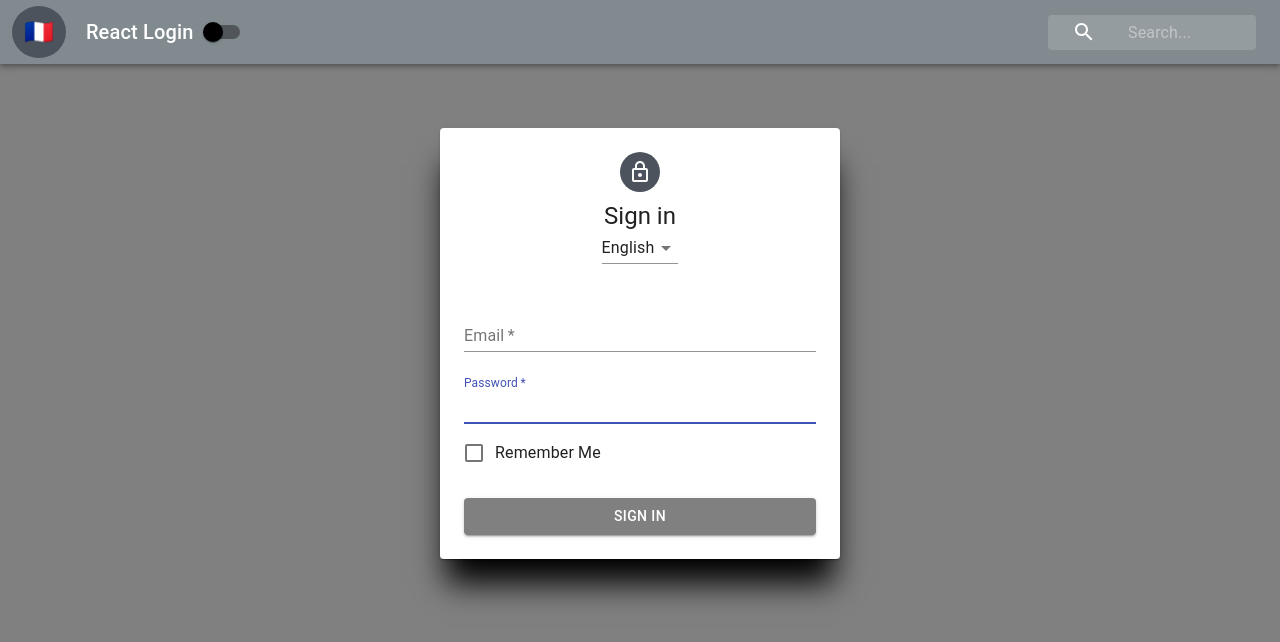
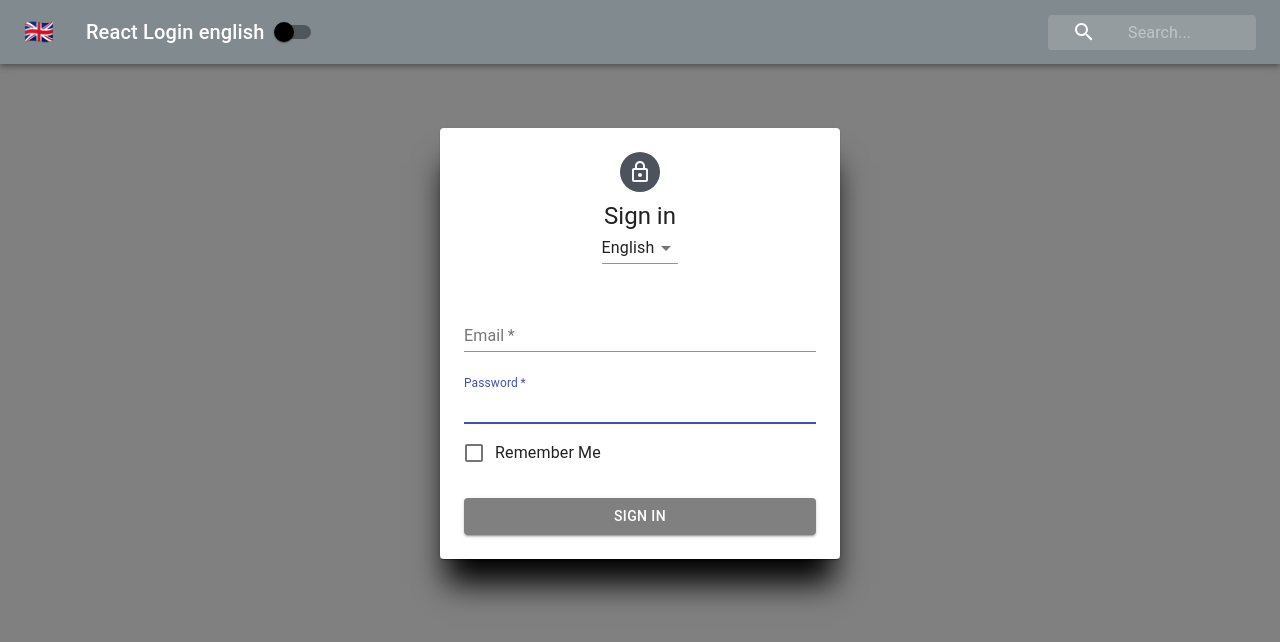
Before and after one commit to ChrisB32-cloud/React-Login, a React (Create React App) app: page / in a window 1280 px wide. Shown: the top 642 px of the page. Built offline with nearby package versions, Linux system fonts and the light colour scheme.

Commit message:
LanguageContext is now able to change languages in the Navbar

```diff
--- a/src/components/NavBar.js
+++ b/src/components/NavBar.js
@@ -18,13 +18,30 @@
 //  - We can have multiple context as well
 //  - It's going to look up the tree to find themeContext
 
+const content = {
+  english: {
+    search: 'Search',
+    flag: '🇬🇧'
+  },
+  french: {
+    search: 'Chercher',
+    flag: '🇫🇷'
+  },
+  spanish: {
+    search: 'Buscar',
+    flag: '🇪🇸'
+  }
+};
+
 class NavBar extends Component {
   static contextType = ThemeContext;
 
   render() {
     const { classes } = this.props;
     const { isDarkMode, toggleDarkMode } = this.context;
-    // console.log(isDarkMode);
+    const { language } = this.props.languageContext;
+    const { search, flag } = content[language];
+    // console.log(language);
 
     return (
       <div className={classes.root}>
@@ -34,17 +51,18 @@
         >
           <Toolbar>
             <IconButton
-              style={{ backgroundColor: '#4c535c' }}
+              // style={{ backgroundColor: '#4c535c' }}
+              style={{ background: isDarkMode ? '#818b8f' : '#4c535c' }}
               edge="start"
               className={classes.menuButton}
               color="inherit"
               aria-label="open drawer"
             >
               {/* <MenuIcon /> */}
-              <span>🇫🇷</span>
+              <span> {flag} </span>
             </IconButton>
             <Typography className={classes.title} variant="h6" noWrap>
-              React Login
+              React Login {language}
             </Typography>
             <Switch style={{ color: 'black' }} onClick={toggleDarkMode} />
             <div className={classes.grow} />
@@ -53,7 +71,7 @@
                 <SearchIcon />
               </div>
               <InputBase
-                placeholder="Search..."
+                placeholder={`${search}...`}
                 classes={{
                   root: classes.inputRoot,
                   input: classes.inputInput
--- a/src/contexts/LanguageContext.js
+++ b/src/contexts/LanguageContext.js
@@ -42,7 +42,7 @@
 
 export const withLanguageContext = Component => props => (
   <LanguageContext.Consumer>
-    {value => <Component LanguageContext={value} {...props} />}
+    {value => <Component languageContext={value} {...props} />}
   </LanguageContext.Consumer>
 );
 
```
Also changed, not shown: 1 other file (tests, documents, lock files or other folders).
